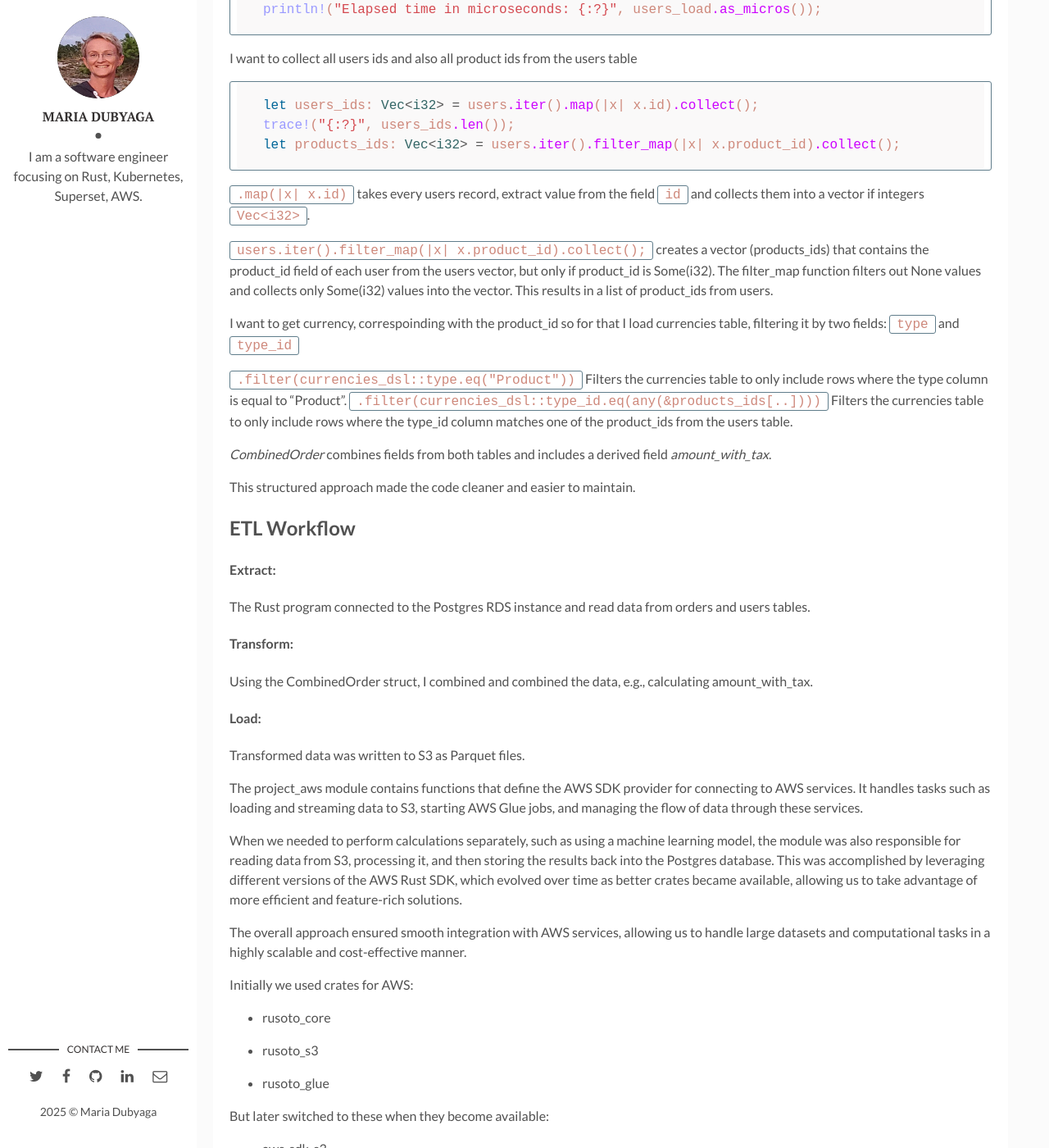
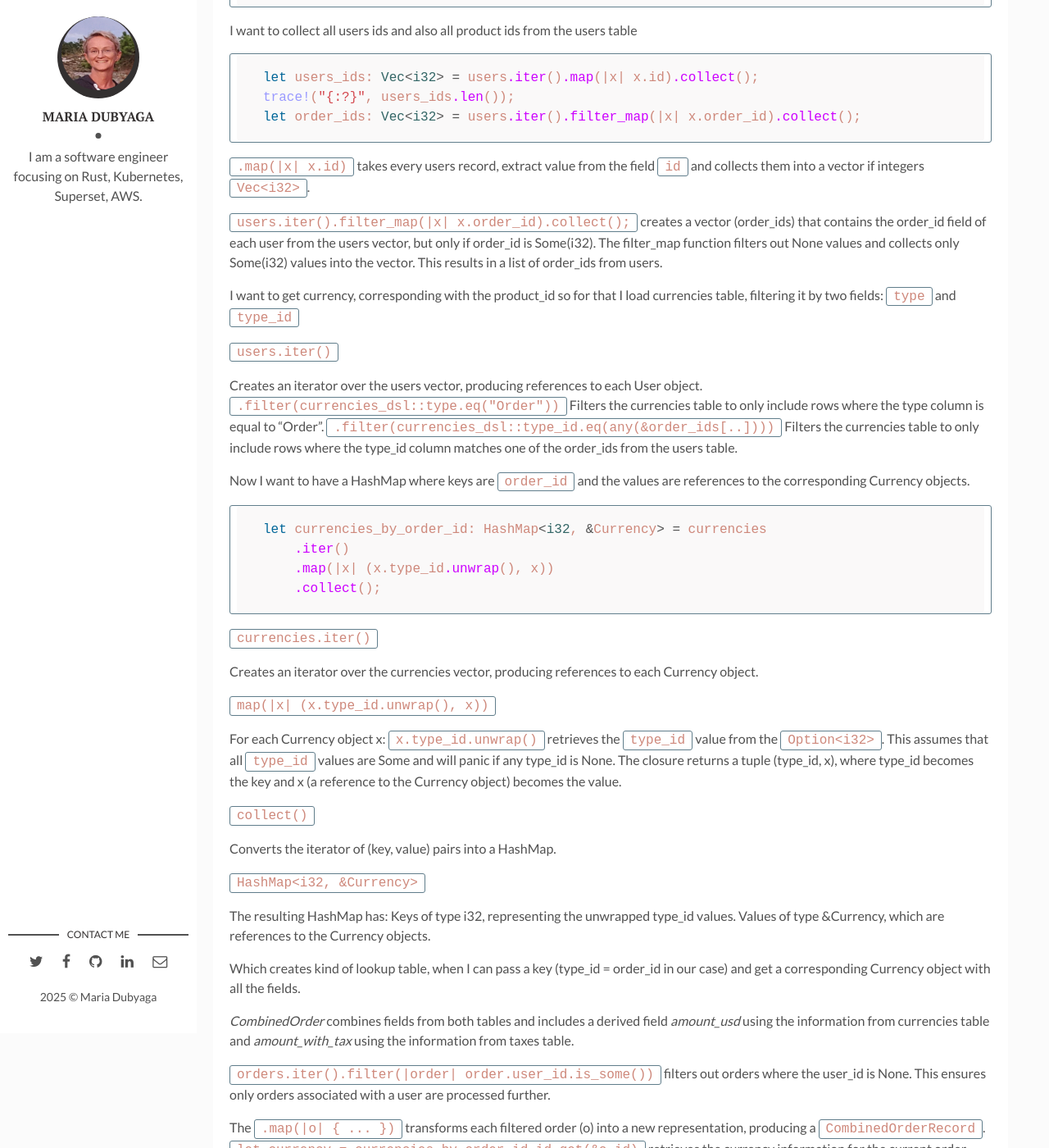
Before and after one commit to kraftaa/kraftaa.github.io, a Jekyll site: the page built from _posts/2024-12-20-from-postgres-to-athena-rust.md, in a window 1280 px wide and 1400 px high, scrolled down 8160 px. Shown: the whole window at 82% size. Built offline with Jekyll 4.4.1, drawn with Linux system fonts in a browser that asks for light colours; emoji names are drawn with the system emoji font; some of the changed text lies outside the part shown.

Commit message:
more about currencies taxes and rust code

````diff
--- a/_posts/2024-12-20-from-postgres-to-athena-rust.md
+++ b/_posts/2024-12-20-from-postgres-to-athena-rust.md
@@ -330,18 +330,69 @@ I want to collect all users ids and also all product ids from the users table
 ```rust
 let users_ids: Vec<i32> = users.iter().map(|x| x.id).collect();
 trace!("{:?}", users_ids.len());
-let products_ids: Vec<i32> = users.iter().filter_map(|x| x.product_id).collect();
+let order_ids: Vec<i32> = users.iter().filter_map(|x| x.order_id).collect();
 ```
 `.map(|x| x.id)` takes every users record, extract value from the field `id` and collects them into a vector if integers `Vec<i32>`.
 
-`users.iter().filter_map(|x| x.product_id).collect();` creates a vector (products_ids) that contains the product_id field of each user from the users vector, but only if product_id is Some(i32). The filter_map function filters out None values and collects only Some(i32) values into the vector. This results in a list of product_ids from users.
+`users.iter().filter_map(|x| x.order_id).collect();` creates a vector (order_ids) that contains the order_id field of each user from the users vector, but only if order_id is Some(i32). The filter_map function filters out None values and collects only Some(i32) values into the vector. This results in a list of order_ids from users.
 
-I want to get currency, correspoinding with the product_id so for that I load currencies table, filtering it by two fields: `type` and `type_id`
+I want to get currency, corresponding with the product_id so for that I load currencies table, filtering it by two fields: `type` and `type_id`
 
-`.filter(currencies_dsl::type.eq("Product"))`
-Filters the currencies table to only include rows where the type column is equal to "Product".
-`.filter(currencies_dsl::type_id.eq(any(&products_ids[..])))`
-Filters the currencies table to only include rows where the type_id column matches one of the product_ids from the users table.
+`users.iter()`
+
+Creates an iterator over the users vector, producing references to each User object.
+`.filter(currencies_dsl::type.eq("Order"))`
+Filters the currencies table to only include rows where the type column is equal to "Order".
+`.filter(currencies_dsl::type_id.eq(any(&order_ids[..])))`
+Filters the currencies table to only include rows where the type_id column matches one of the order_ids from the users table.
+
+Now I want to have a HashMap where keys are `order_id` and the values are references to the corresponding Currency objects.
+
+```rust
+let currencies_by_order_id: HashMap<i32, &Currency> = currencies
+    .iter()
+    .map(|x| (x.type_id.unwrap(), x))
+    .collect();
+```
+`currencies.iter()`
+
+Creates an iterator over the currencies vector, producing references to each Currency object.
+
+`map(|x| (x.type_id.unwrap(), x))`
+
+For each Currency object x:
+`x.type_id.unwrap()` retrieves the `type_id` value from the `Option<i32>`. This assumes that all `type_id` values are Some and will panic if any type_id is None.
+The closure returns a tuple (type_id, x), where type_id becomes the key and x (a reference to the Currency object) becomes the value.
+
+`collect()`
+
+Converts the iterator of (key, value) pairs into a HashMap.
+
+`HashMap<i32, &Currency>`
+
+The resulting HashMap has:
+Keys of type i32, representing the unwrapped type_id values.
+Values of type &Currency, which are references to the Currency objects.
+
+Which creates kind of lookup table, when I can pass a key (type_id = order_id in our case) and get a corresponding Currency object with all the fields.
+
+_CombinedOrder_ combines fields from both tables and includes a derived field _amount_usd_ using the information from currencies table and _amount_with_tax_ using the information from taxes table.
+
+`orders.iter().filter(|order| order.user_id.is_some())` filters out orders where the user_id is None. This ensures only orders associated with a user are processed further.
+
+The `.map(|o| { ... })` transforms each filtered order (o) into a new representation, producing a `CombinedOrderRecord`.
+`let currency = currencies_by_order_id_id.get(&o.id)` retrieves the currency information for the current order from the `currencies_by_order_id_id` `HashMap` mapping described above, using the order's id as a key. If no entry exists, currency is None.
+`let conversion_rate = ...` extracts the conversion rate from the currency (if it exists).
+The logic:
+`currency.map(|x| ...)` operates on the optional currency object.
+If a currency exists, its `conversion_rate` is cloned and converted to an f64.
+If this fails, an `expect` statement ensures a panic with an error message.
+If no currency exists (`currency.is_none()`), a default conversion rate of `1.0` is used via `.unwrap_or(1.0)`.
+`let currency_name = ...` uses the same logic:
+If no currency exists, the fallback is `.unwrap_or_else(|| "USD".to_string())`.
+
+With similar logic I extract Tax object based on the corresponding `order_id` and getting a `tax_rate` via `let tax_rate = taxes.map(|x| x.rate.to_f64().expect("tax rate bigdecimal to f64"));` with a descriptive error message - In case the conversion to f64 failed I know which field is responsible for that.
+
 
 _CombinedOrder_ combines fields from both tables and includes a derived field _amount_with_tax_.
 
--- a/assets/css/main.css
+++ b/assets/css/main.css
@@ -9,9 +9,9 @@
 html {
   line-height: 1.15;
   /* 1 */
-  -ms-text-size-adjust: 100%;
+  -ms-text-size-adjust: 90%;
   /* 2 */
-  -webkit-text-size-adjust: 100%;
+  -webkit-text-size-adjust: 90%;
   /* 2 */
 }
 
@@ -233,7 +233,7 @@ select,
 textarea {
   font-family: sans-serif;
   /* 1 */
-  font-size: 100%;
+  font-size: 90%;
   /* 1 */
   line-height: 1.15;
   /* 1 */
@@ -316,7 +316,7 @@ legend {
   /* 2 */
   display: table;
   /* 1 */
-  max-width: 100%;
+  max-width: 90%;
   /* 1 */
   padding: 0;
   /* 3 */
@@ -786,7 +786,7 @@ h1 {
 }
 
 img {
-  max-width: 100%;
+  max-width: 90%;
   vertical-align: middle;
   display: inline-block;
 }
@@ -829,7 +829,7 @@ pre code {
 table {
   border: 1px solid #aaa;
   background-color: #eee;
-  width: 100%;
+  width: 90%;
   text-align: left;
   border-collapse: collapse;
 }
@@ -850,9 +850,9 @@ table tr:nth-child(even) {
 table thead {
   background: #a9c4d1;
   background: -webkit-gradient(linear, left top, left bottom, from(#bed3dc), color-stop(66%, #b1cad5), to(#A9C4D1));
-  background: -webkit-linear-gradient(top, #bed3dc 0%, #b1cad5 66%, #A9C4D1 100%);
-  background: -o-linear-gradient(top, #bed3dc 0%, #b1cad5 66%, #A9C4D1 100%);
-  background: linear-gradient(to bottom, #bed3dc 0%, #b1cad5 66%, #A9C4D1 100%);
+  background: -webkit-linear-gradient(top, #bed3dc 0%, #b1cad5 66%, #A9C4D1 90%);
+  background: -o-linear-gradient(top, #bed3dc 0%, #b1cad5 66%, #A9C4D1 90%);
+  background: linear-gradient(to bottom, #bed3dc 0%, #b1cad5 66%, #A9C4D1 90%);
   border-bottom: 1px solid #8c8c8c;
 }
 
@@ -873,9 +873,9 @@ table tfoot {
   color: #fff;
   background: #d0e4f5;
   background: -webkit-gradient(linear, left top, left bottom, from(#dcebf7), color-stop(66%, #d4e6f6), to(#D0E4F5));
-  background: -webkit-linear-gradient(top, #dcebf7 0%, #d4e6f6 66%, #D0E4F5 100%);
-  background: -o-linear-gradient(top, #dcebf7 0%, #d4e6f6 66%, #D0E4F5 100%);
-  background: linear-gradient(to bottom, #dcebf7 0%, #d4e6f6 66%, #D0E4F5 100%);
+  background: -webkit-linear-gradient(top, #dcebf7 0%, #d4e6f6 66%, #D0E4F5 90%);
+  background: -o-linear-gradient(top, #dcebf7 0%, #d4e6f6 66%, #D0E4F5 90%);
+  background: linear-gradient(to bottom, #dcebf7 0%, #d4e6f6 66%, #D0E4F5 90%);
   border-top: 2px solid #444;
 }
 
@@ -931,7 +931,7 @@ table tfoot td {
   left: 0;
   bottom: 0;
   width: 240px;
-  height: 100%;
+  height: 90%;
   padding: 20px 10px;
   background-color: #ffffff;
 }
@@ -945,15 +945,15 @@ table tfoot td {
   width: 100px;
   height: 100px;
   margin: 0 auto 10px;
-  -webkit-border-radius: 100%;
-          border-radius: 100%;
+  -webkit-border-radius: 90%;
+          border-radius: 90%;
   overflow: hidden;
   background-color: #333030;
 }
 
 .about img {
-  width: 100%;
-  height: 100%;
+  width: 90%;
+  height: 90%;
   -webkit-border-radius: 50%;
           border-radius: 50%;
   -webkit-transition: -webkit-transform 0.35s;
@@ -990,8 +990,8 @@ table tfoot td {
   display: block;
   width: 7px;
   height: 7px;
-  -webkit-border-radius: 100%;
-          border-radius: 100%;
+  -webkit-border-radius: 90%;
+          border-radius: 90%;
   background-color: #515151;
 }
 
@@ -1101,8 +1101,8 @@ footer .copyright {
 }
 
 .post {
-  width: 100%;
-  max-width: 100%;
+  width: 90%;
+  max-width: 90%;
   margin-bottom: 1.5rem;
   display: -webkit-box;
   display: -webkit-flex;
@@ -1138,7 +1138,7 @@ footer .copyright {
 
 .post .post-thumbnail {
   width: 30%;
-  max-width: 100%;
+  max-width: 90%;
   min-height: 11rem;
   -webkit-background-size: cover;
           background-size: cover;
@@ -1244,8 +1244,8 @@ a.newer-posts:hover {
 }
 
 .page-cover-image .page-image {
-  width: 100%;
-  height: 100%;
+  width: 90%;
+  height: 90%;
 }
 
 .page-footer {
@@ -1308,7 +1308,7 @@ a.newer-posts:hover {
 
 /* - - - - - - - - - - Tag Styles - - - - - - - - - - */
 .blog-tags {
-  width: 100%;
+  width: 90%;
   background-color: #ffffff;
   padding: 0 20px 20px;
 }
@@ -1367,7 +1367,7 @@ a.newer-posts:hover {
 @media only screen and (max-width: 992px) {
   .post {
     width: 48%;
-    max-width: 100%;
+    max-width: 90%;
     margin: 0 0.9% 1.5%;
     -webkit-box-orient: vertical;
     -webkit-box-direction: normal;
@@ -1376,10 +1376,10 @@ a.newer-posts:hover {
             flex-direction: column;
   }
   .post .post-thumbnail {
-    width: 100%;
+    width: 90%;
   }
   .post .post-content {
-    width: 100%;
+    width: 90%;
   }
   .post .post-content .post-title {
     margin: 0 0 5px;
@@ -1406,7 +1406,7 @@ a.newer-posts:hover {
     -webkit-justify-content: space-between;
         -ms-flex-pack: justify;
             justify-content: space-between;
-    width: 100%;
+    width: 90%;
     padding: 10px;
     background-color: #ffffff;
     -webkit-box-shadow: 0 1px 1px 0 rgba(31, 35, 46, 0.15);
@@ -1423,8 +1423,8 @@ a.newer-posts:hover {
   .about img {
     width: 100px;
     height: 100px;
-    -webkit-border-radius: 100%;
-            border-radius: 100%;
+    -webkit-border-radius: 90%;
+            border-radius: 90%;
     margin-bottom: 10px;
   }
   .content-box {
@@ -1472,7 +1472,7 @@ a.newer-posts:hover {
   }
   .post {
     width: 98%;
-    max-width: 100%;
+    max-width: 90%;
     margin: 2%;
     -webkit-box-orient: vertical;
     -webkit-box-direction: normal;
@@ -1481,10 +1481,10 @@ a.newer-posts:hover {
             flex-direction: column;
   }
   .post .post-thumbnail {
-    width: 100%;
+    width: 90%;
   }
   .post .post-content {
-    width: 100%;
+    width: 90%;
   }
   .post .post-content .post-title {
     margin: 0 0 5px;
@@ -1510,8 +1510,8 @@ a.newer-posts:hover {
   /* Restrict the Gist embed */
   .code-container {
     overflow-x: auto; /* Enable horizontal scrolling */
-    width: 50%; /* Ensure it fits the container width */
-    max-width: 50%; /* Prevent it from exceeding the parent width */
+    width: 90%; /* Ensure it fits the container width */
+    max-width: 90%; /* Prevent it from exceeding the parent width */
     padding: 10px; /* Optional: Add padding for better visibility */
     box-sizing: border-box; /* Include padding in width calculations */
     background-color: #f8f8f8; /* Optional: Add background */
@@ -1520,7 +1520,7 @@ a.newer-posts:hover {
   }
 
   .code-container iframe {
-    width: 50%; /* Force iframe to fit its container */
-    max-width: 50%; /* Prevent the iframe from overflowing */
-  }
-}
+    width: 90%; /* Force iframe to fit its container */
+    max-width: 90%; /* Prevent the iframe from overflowing */
+  }
+}
````
